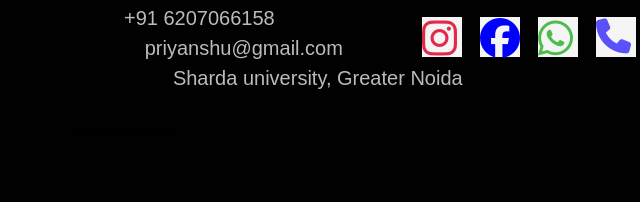
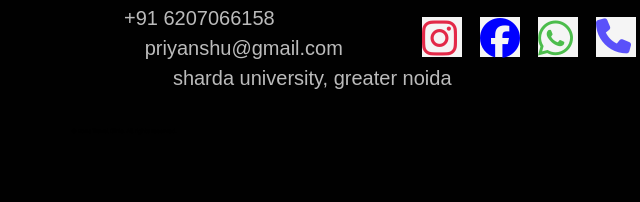
Before and after one commit to priyanshubhaskar2103/online-tour-and-travel, a plain HTML site: page index.html in a window 1280 px wide. Shown: the part 3360-3562 px from the top of the page, 626-1266 px from the left. Drawn offline with nearby package versions, Linux system fonts and the light colour scheme.

Commit message:
Add files via upload

```diff
--- a/index.html
+++ b/index.html
@@ -1212,7 +1212,7 @@
                 <ul>
                     <li class="no-"><a href="#">+91 6207066158</a></li>
                     <li class="mail"><a href="#">priyanshu@gmail.com</a></li>
-                    <li class="add"><a href="#">Sharda university, Greater Noida</a></li>
+                    <li class="add"><a href="#">sharda university, greater noida</a></li>
                 </ul>
             </div>
             <div class="footer-column">
```
